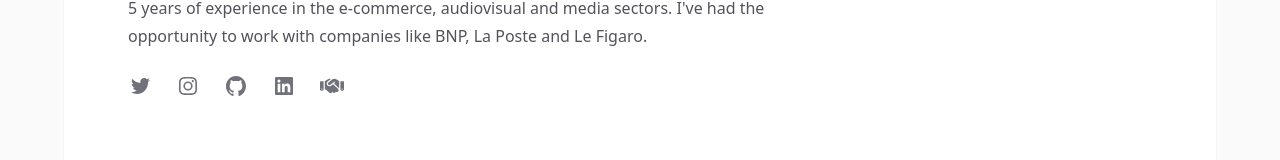
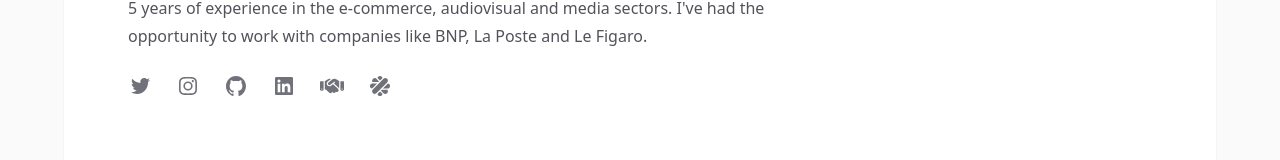
Before and after one commit to cfatrane/portfolio, a Next.js app: page / in a window 1280 px wide. Shown: the part 414-574 px from the top of the page. Built offline with nearby package versions, Linux system fonts and the light colour scheme; no server answers.

Commit message:
add malt

```diff
--- a/src/app/page.tsx
+++ b/src/app/page.tsx
@@ -11,6 +11,7 @@ import {
   InstagramIcon,
   LinkedInIcon,
   TwitterIcon,
+  MaltIcon,
 } from "@/components/SocialIcons";
 
 import logoAyruu from "@/images/logos/ayruu_logo.jpeg";
@@ -399,6 +400,12 @@ export default async function Home() {
               href="https://calendly.com/cfatrane-pro"
               icon={MeetingIcon}
             />
+
+            <SocialLink
+              aria-label="Book a contract on Malt"
+              href="https://www.malt.fr/profile/cfatrane"
+              icon={MaltIcon}
+            />
           </div>
         </div>
       </Container>
```
